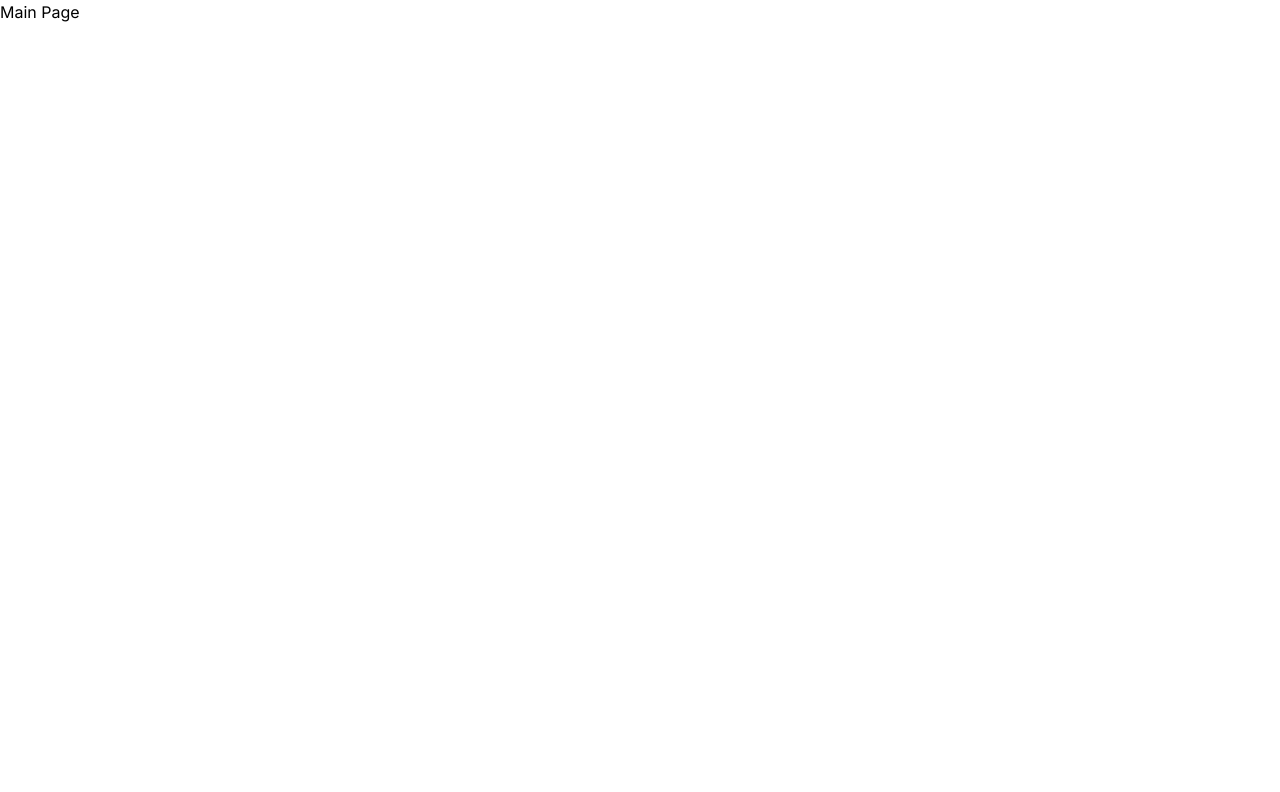
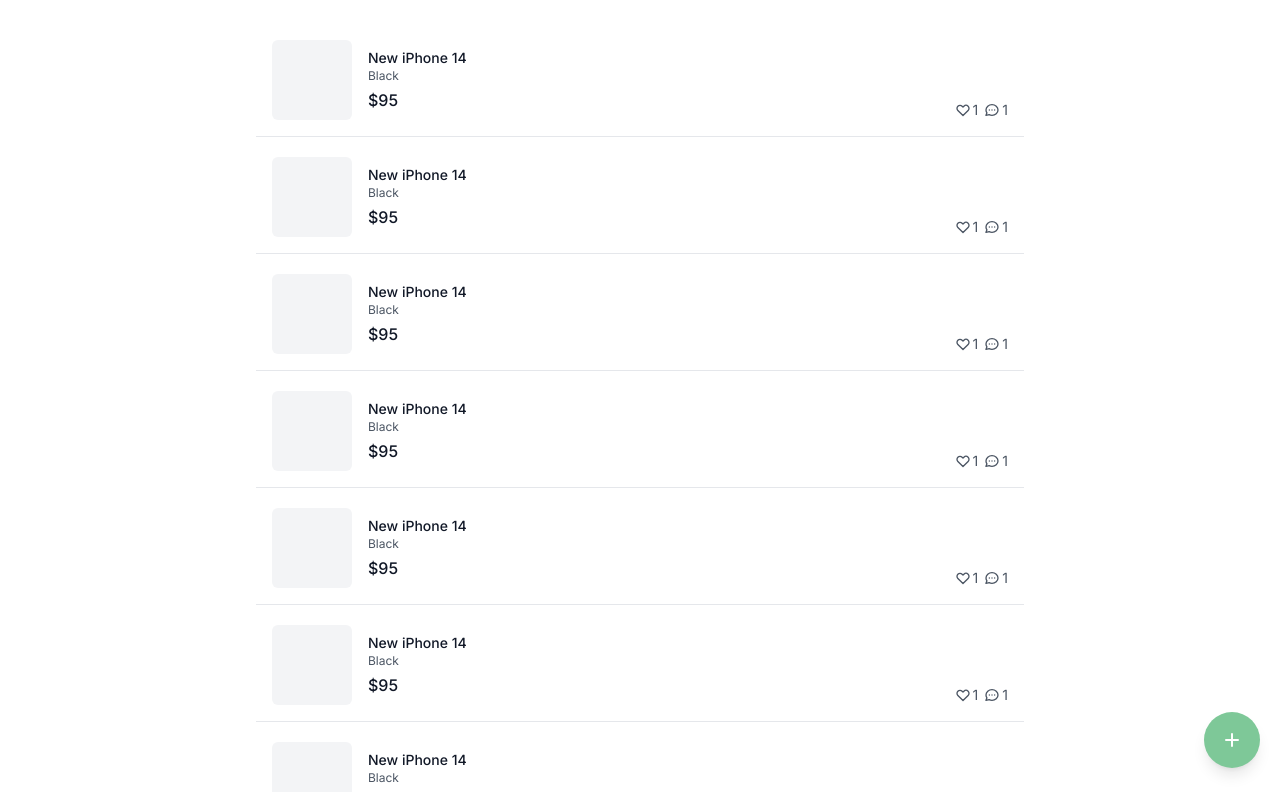
Before and after one commit to xoxojw/melon-market, a Next.js app: page / in a window 1280 px wide. Shown: the top 792 px of the page. Built offline with nearby package versions, Linux system fonts and the light colour scheme.

Commit message:
:lipstick: Update UI about home, items detail pages

```diff
--- a/src/app/intro/page.tsx
+++ b/src/app/auth/page.tsx
@@ -1,6 +1,8 @@
+"use client";
+import { NextPage } from "next";
 import Enter from "@/components/Enter";
 
-const Intro = () => {
+const Intro: NextPage = () => {
   return (
     <>
       <Enter />
--- /dev/null
+++ b/src/app/items/[id]/page.tsx
@@ -0,0 +1,64 @@
+const ItemDetail = () => {
+  return (
+    <div className="px-4 py-10">
+      <div className="mb-8">
+        <div className="h-96 bg-slate-300" />
+        <div className="flex cursor-pointer py-5 border-t border-b items-center space-x-3">
+          <div className="w-12 h-12 rounded-full bg-slate-200" />
+          <div>
+            <p className="text-sm font-medium text-gray-700">스티브잡스</p>
+            <span className="text-xs font-medium text-gray-500">View profile &rarr;</span>
+          </div>
+        </div>
+        <div className="mt-7">
+          <h1 className="text-3xl font-bold text-gray-900">Galaxy S50</h1>
+          <span className="block text-3xl mt-3">$140</span>
+          <p className="text-base my-6 text-gray-700">
+            My money&apos;s in that office, right? If she start giving me some
+            bullshit about it ain&apos;t there, and we got to go someplace else
+            and get it, I&apos;m gonna shoot you in the head then and there.
+            Then I&apos;m gonna shoot that bitch in the kneecaps, find out where
+            my goddamn money is. She gonna tell me too. Hey, look at me when
+            I&apos;m talking to you, motherfucker. You listen: we go in there,
+            and that ni**a Winston or anybody else is in there, you the first
+            motherfucker to get shot. You understand?
+          </p>
+          <div className="flex items-center justify-between space-x-4">
+            <button className="flex-1 bg-melon-300 text-white rounded-md py-3 hover:bg-melon-400 transition ease-in-out duration-200 focus:outline-none focus:ring-2 focus:ring-melon-700 focus:border-melon-300">Talk to seller</button>
+            <button className="p-3 rounded-md flex items-center justify-center text-gray-600 hover:text-red-400">
+              <svg
+                className="h-6 w-6 "
+                xmlns="http://www.w3.org/2000/svg"
+                fill="none"
+                viewBox="0 0 24 24"
+                stroke="currentColor"
+                aria-hidden="true"
+              >
+                <path
+                  strokeLinecap="round"
+                  strokeLinejoin="round"
+                  strokeWidth="2"
+                  d="M4.318 6.318a4.5 4.5 0 000 6.364L12 20.364l7.682-7.682a4.5 4.5 0 00-6.364-6.364L12 7.636l-1.318-1.318a4.5 4.5 0 00-6.364 0z"
+                />
+              </svg>
+            </button>
+          </div>
+        </div>
+      </div>
+      <div className="space-y-5 border-t">
+        <h2 className="mt-7 text-2xl font-bold text-gray-900">Similar items</h2>
+        <div className="grid grid-cols-2 gap-5">
+          {[1, 2, 3, 4, 5, 6].map((_, i) => (
+            <div key={i}>
+              <div className="h-56 w-full bg-slate-200 mb-3" />
+              <h3 className="text-gray-700">Galaxy S60</h3>
+              <span className="font-medium text-gray-900">$6</span>
+            </div>
+          ))}
+        </div>
+      </div>
+    </div>
+  );
+};
+
+export default ItemDetail;
--- /dev/null
+++ b/src/app/items/upload/page.tsx
@@ -0,0 +1,48 @@
+import type { NextPage } from "next";
+
+const Upload: NextPage = () => {
+  return (
+    <div className="px-4 py-16">
+      <div>
+          <label className="w-full h-48 py-6 flex items-center justify-center border-2 border-dashed border-gray-400 rounded-sm hover:text-melon-500 hover:border-melon-200 cursor-pointer">
+            <svg
+              className="h-12 w-12"
+              stroke="currentColor"
+              fill="none"
+              viewBox="0 0 48 48"
+              aria-hidden="true"
+            >
+              <path
+                d="M28 8H12a4 4 0 00-4 4v20m32-12v8m0 0v8a4 4 0 01-4 4H12a4 4 0 01-4-4v-4m32-4l-3.172-3.172a4 4 0 00-5.656 0L28 28M8 32l9.172-9.172a4 4 0 015.656 0L28 28m0 0l4 4m4-24h8m-4-4v8m-12 4h.02"
+                strokeWidth={2}
+                strokeLinecap="round"
+                strokeLinejoin="round"
+              />
+            </svg>
+            <input className="hidden" type="file" />
+          </label>
+      </div>
+      <div>
+        <label htmlFor="price">Price</label>
+        <div>
+          <div>
+            <span>$</span>
+          </div>
+          <input id="price" type="text" placeholder="0.00" />
+          <div>
+            <span>USD</span>
+          </div>
+        </div>
+      </div>
+      <div>
+        <label>Description</label>
+        <div>
+          <textarea rows={4} />
+        </div>
+      </div>
+      <button>Upload product</button>
+    </div>
+  );
+};
+
+export default Upload;
--- a/src/app/page.tsx
+++ b/src/app/page.tsx
@@ -1,5 +1,75 @@
-const Home = () => {
-  return <div>Main Page</div>;
+import type { NextPage } from "next";
+
+const Home: NextPage = () => {
+  return (
+    <div className="flex flex-col space-y-5 py-10">
+      {[1, 1, 1, 1, 1, 1, 1, 1, 1, 1, 1, 1].map((_, i) => (
+        <div key={i} className="flex px-4 border-b pb-4 cursor-pointer justify-between">
+          <div className="flex space-x-4">
+            <div className="w-20 h-20 bg-gray-100 rounded-md" />
+            <div className="pt-2 flex flex-col">
+              <h3 className="text-sm font-medium text-gray-900">New iPhone 14</h3>
+              <span className="text-xs text-gray-600">Black</span>
+              <span className="font-medium mt-1 text-gray-900">$95</span>
+            </div>
+          </div>
+          <div className="flex space-x-1.5 items-end justify-end">
+            <div className="flex space-x-0.5 items-center text-sm text-gray-600">
+              <svg
+                className="w-4 h-4"
+                fill="none"
+                stroke="currentColor"
+                viewBox="0 0 24 24"
+                xmlns="http://www.w3.org/2000/svg"
+              >
+                <path
+                  strokeLinecap="round"
+                  strokeLinejoin="round"
+                  strokeWidth="2"
+                  d="M4.318 6.318a4.5 4.5 0 000 6.364L12 20.364l7.682-7.682a4.5 4.5 0 00-6.364-6.364L12 7.636l-1.318-1.318a4.5 4.5 0 00-6.364 0z"
+                ></path>
+              </svg>
+              <span>1</span>
+            </div>
+            <div className="flex space-x-0.5 items-center text-sm text-gray-600">
+              <svg
+                className="w-4 h-4"
+                fill="none"
+                stroke="currentColor"
+                viewBox="0 0 24 24"
+                xmlns="http://www.w3.org/2000/svg"
+              >
+                <path
+                  strokeLinecap="round"
+                  strokeLinejoin="round"
+                  strokeWidth="2"
+                  d="M8 12h.01M12 12h.01M16 12h.01M21 12c0 4.418-4.03 8-9 8a9.863 9.863 0 01-4.255-.949L3 20l1.395-3.72C3.512 15.042 3 13.574 3 12c0-4.418 4.03-8 9-8s9 3.582 9 8z"
+                ></path>
+              </svg>
+              <span>1</span>
+            </div>
+          </div>
+        </div>
+      ))}
+      <button className="fixed bottom-8 right-5 bg-melon-300 text-white rounded-full p-4 shadow-lg hover:bg-melon-400 transition ease-in-out duration-200">
+        <svg
+          className="h-6 w-6"
+          xmlns="http://www.w3.org/2000/svg"
+          fill="none"
+          viewBox="0 0 24 24"
+          stroke="currentColor"
+          aria-hidden="true"
+        >
+          <path
+            strokeLinecap="round"
+            strokeLinejoin="round"
+            strokeWidth="2"
+            d="M12 6v6m0 0v6m0-6h6m-6 0H6"
+          />
+        </svg>
+      </button>
+    </div>
+  );;
 };
 
 export default Home;
--- a/src/components/Enter.tsx
+++ b/src/components/Enter.tsx
@@ -1,22 +1,23 @@
 "use client";
+import { NextComponentType } from "next";
 import { useState } from "react";
 import { FontAwesomeIcon } from "@fortawesome/react-fontawesome";
 import { faComment } from "@fortawesome/free-solid-svg-icons";
-import { useIsMobile } from "@/app/hooks/useIsMobile";
+import { useIsMobile } from "@/hooks/useIsMobile";
 
 const cls = (...classnames: string[]) => {
   return classnames.join(" ");
 }
 
-const Enter = () => {
+const Enter: NextComponentType = () => {
   const [method, setMethod] = useState<"email" | "phone">("email");
   const onEmailClick = () => setMethod("email");
   const onPhoneClick = () => setMethod("phone");
   const isMobile = useIsMobile();
   return (
-    <div className="mt-16 px-4 w-11/12 mx-auto">
+    <div className="mt-16 px-4 mx-auto">
       <h3 className="text-3xl font-bold text-center">당신 근처의 멜론마켓</h3>
-      <div className="mt-8 max-w-5xl mx-auto">
+      <div className="mt-8 mx-auto">
         <div className="flex flex-col items-center">
           <h5 className="text-sm text-gray-500">다음으로 로그인하기</h5>
           <div className="mt-8 border-b grid grid-cols-2 gap-16 w-full">
@@ -73,7 +74,7 @@
                 )
                 : null}
             </div>
-            <button className="mt-6 px-4 py-2 bg-melon-300 text-white border-transparent outline-melon-400 hover:bg-melon-400 focus:ring-2 focus:ring-melon-400 focus:border-melon-400 rounded-md shadow-sm font-medium">
+            <button className="mt-6 px-4 py-2 bg-melon-300 text-white border-transparent outline-melon-400 hover:bg-melon-400 focus:ring-2 focus:ring-melon-400 focus:border-melon-400 rounded-md shadow-sm font-medium transition ease-in-out duration-200">
               {method === "email" ? "이메일 링크로 로그인" : null}
               {method === "phone" ? "인증번호 받기" : null}
             </button>
--- a/src/styles/globals.css
+++ b/src/styles/globals.css
@@ -8,6 +8,12 @@
     -webkit-appearance: none;
     margin: 0;
   }
+}
+
+body {
+  width: 11/12;
+  max-width: 768px;
+  margin: 0 auto;
 }
 
 /* :root {
```
Also changed, not shown: src/hooks/useIsMobile.tsx (renamed from src/app/hooks/useIsMobile.tsx).
